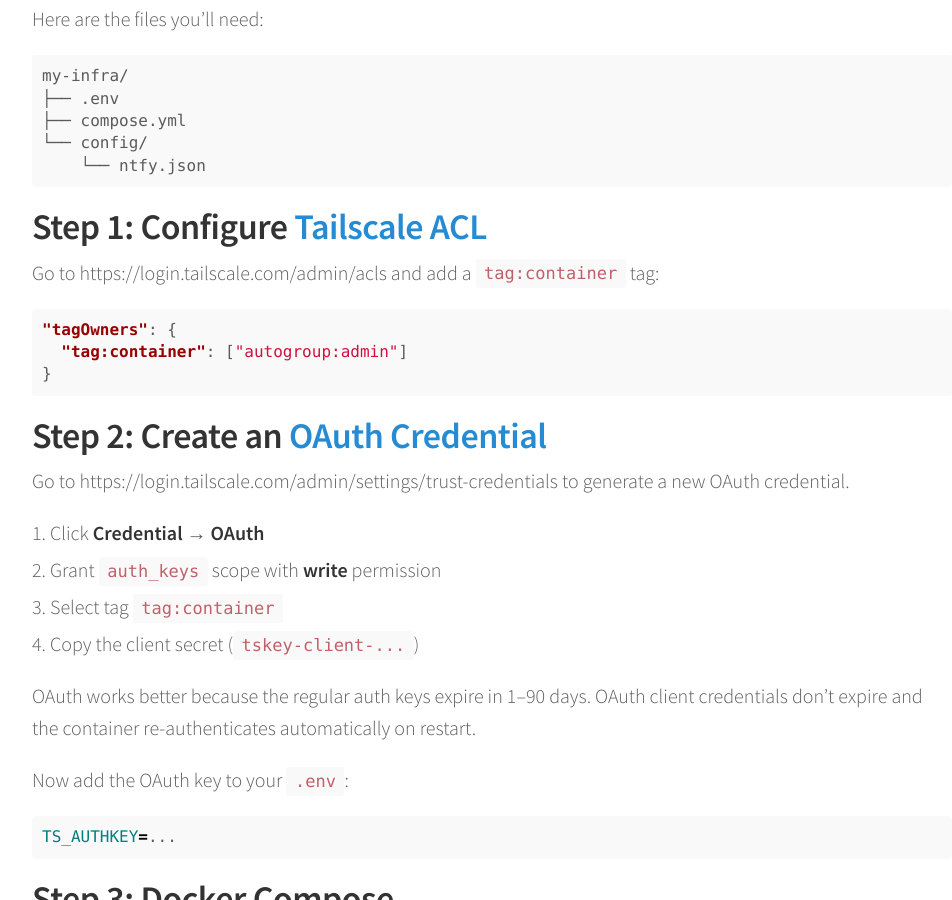
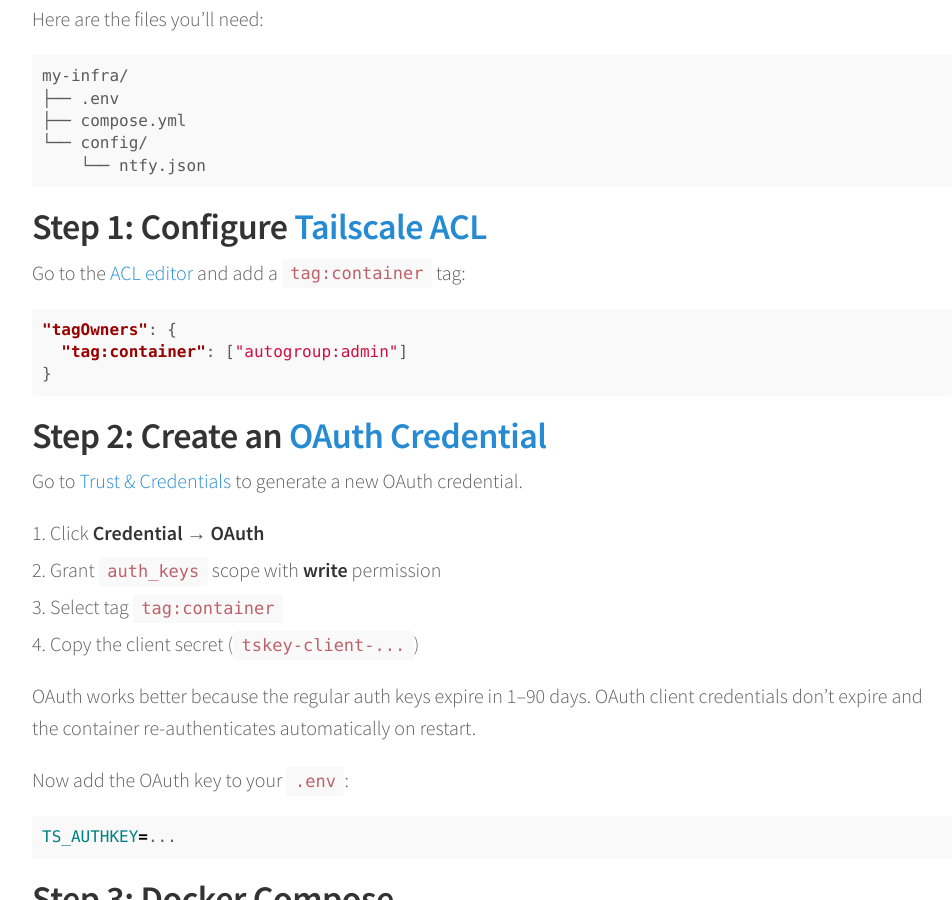
Before and after one commit to felipeelias/felipeelias.github.io, a Jekyll site: the page built from _posts/2026-02-25-claude-code-notifications.md, in a window 1280 px wide and 900 px high, scrolled down 1041 px. Shown: the whole window, without its empty margins (148-1100 px from the left). Built offline with Jekyll 4.4.1, drawn with Linux system fonts in a browser that asks for light colours; comment, search, counter and statistics services are not loaded; some of the changed text lies outside the part shown.

````diff
--- a/_posts/2026-02-25-claude-code-notifications.md
+++ b/_posts/2026-02-25-claude-code-notifications.md
@@ -26,7 +26,7 @@ The only thing you need is a Tailscale account and [Docker][docker] for that. If
 
 Here are the files you'll need:
 
-```
+```text
 my-infra/
 ├── .env
 ├── compose.yml
@@ -36,7 +36,7 @@ my-infra/
 
 ## Step 1: Configure [Tailscale ACL][acl-tags]
 
-Go to https://login.tailscale.com/admin/acls and add a `tag:container` tag:
+Go to the [ACL editor][acl-editor] and add a `tag:container` tag:
 
 ```json
 "tagOwners": {
@@ -263,23 +263,26 @@ If all is working you should see this:
 
 If the notification says "New message", make sure that all devices (including your phone) are on the same Tailscale network. If they are and you're still not getting notifications, you can always ask Claude to help you debug it.
 
+[acl-editor]: https://login.tailscale.com/admin/acls
+[acl-tags]: https://tailscale.com/kb/1068/acl-tags
 [claude-code]: https://code.claude.com/docs
+[docker]: https://www.docker.com
+[ghostty]: https://ghostty.org
+[iterm2]: https://iterm2.com
+[jq]: https://jqlang.org/
+[kitty]: https://sw.kovidgoyal.net/kitty/
+[minecraft-parkour]: https://www.youtube.com/watch?v=OqPxaKs8xrk
 [notification-hook]: https://code.claude.com/docs/en/hooks
-[iterm2]: https://iterm2.com
-[kitty]: https://sw.kovidgoyal.net/kitty/
-[ghostty]: https://ghostty.org
 [ntfy]: https://ntfy.sh
+[ntfy-android]: https://play.google.com/store/apps/details?id=io.heckel.ntfy
+[ntfy-image]: https://hub.docker.com/r/binwiederhier/ntfy
+[ntfy-ios]: https://apps.apple.com/us/app/ntfy/id1625396347
+[ntfy-upstream]: https://docs.ntfy.sh/config/#upstream-ntfysh
+[oauth-clients]: https://tailscale.com/kb/1215/oauth-clients
 [tailscale]: https://tailscale.com
-[docker]: https://www.docker.com
-[jq]: https://jqlang.org/
 [terminal-notifier]: https://github.com/julienXX/terminal-notifier
-[acl-tags]: https://tailscale.com/kb/1068/acl-tags
-[oauth-clients]: https://tailscale.com/kb/1215/oauth-clients
+[ts-credentials]: https://login.tailscale.com/admin/settings/trust-credentials
+[ts-dns]: https://login.tailscale.com/admin/dns
 [ts-docker]: https://tailscale.com/docs/features/containers/docker
+[ts-image]: https://hub.docker.com/r/tailscale/tailscale
 [ts-serve]: https://tailscale.com/kb/1312/serve
-[ntfy-upstream]: https://docs.ntfy.sh/config/#upstream-ntfysh
-[ts-image]: https://hub.docker.com/r/tailscale/tailscale
-[ntfy-image]: https://hub.docker.com/r/binwiederhier/ntfy
-[ntfy-android]: https://play.google.com/store/apps/details?id=io.heckel.ntfy
-[ntfy-ios]: https://apps.apple.com/us/app/ntfy/id1625396347
-[minecraft-parkour]: https://www.youtube.com/watch?v=OqPxaKs8xrk
````
Also changed, not shown: other parts of _posts/2026-02-25-claude-code-notifications.md (+2 -2 lines), .github/workflows/ci.yml (added), .markdownlint-cli2.yaml (added), .pre-commit-config.yaml (added).
